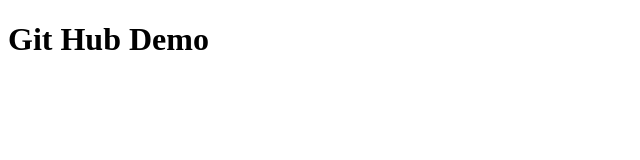
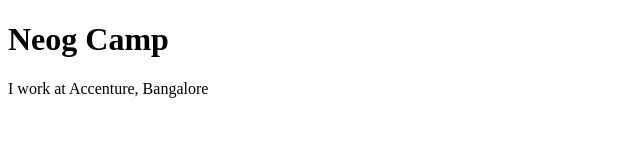
Before and after one commit to RakeshRanjanUIDeveloper/rakeshranjan-demo, a plain HTML site: page index.html in a window 1280 px wide. Shown: the whole page, without its empty margins (0-640 px from the left). Drawn offline with Linux system fonts and the light colour scheme.

Commit message:
refactor: added More Text

```diff
--- a/index.html
+++ b/index.html
@@ -9,7 +9,8 @@
 </head>
 
 <body>
-    <h1>Git Hub Demo</h1>
+    <h1>Neog Camp</h1>
+    <p>I work at Accenture, Bangalore</p>
 </body>
 
 </html>
```
